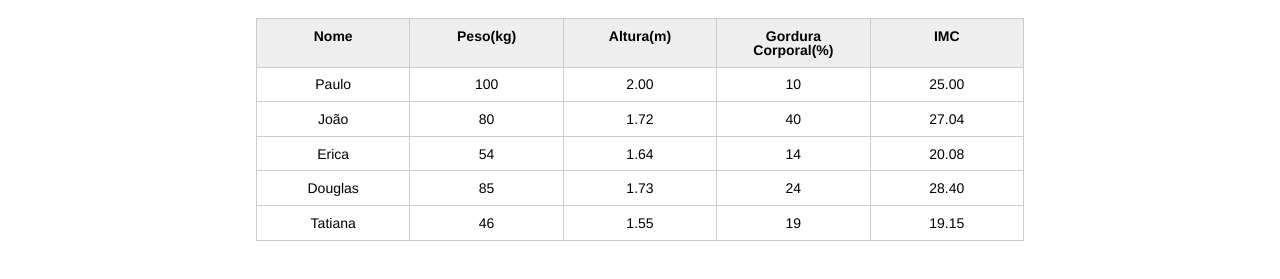
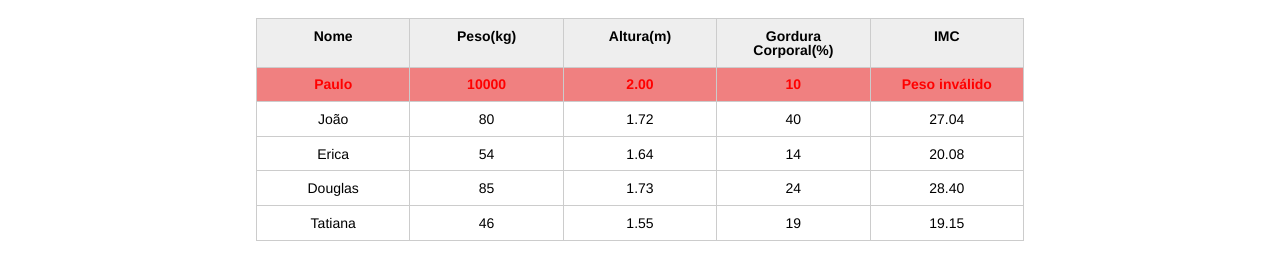
Before and after one commit to AndersonNascimentoAFSN/JavaScriptAlura, a plain HTML site: page JavaScriptProgramandoWeb/src/index.html in a window 1280 px wide. Shown: the part 123-402 px from the top of the page. Drawn offline with Linux system fonts and the light colour scheme.

Commit message:
exercises JavaScript

```diff
--- a/JavaScriptProgramandoWeb/src/css/index.css
+++ b/JavaScriptProgramandoWeb/src/css/index.css
@@ -132,3 +132,9 @@ button[disabled=disabled], button:disabled {
 .campo-invalido{
 	border: 1px solid red;
 }
+
+.patient__invalid {
+	color: red;
+	font-weight: bold;
+	background-Color: lightcoral;
+}
--- a/JavaScriptProgramandoWeb/src/index.html
+++ b/JavaScriptProgramandoWeb/src/index.html
@@ -6,7 +6,6 @@
 		<link rel="icon" href="favicon.ico" type="image/x-icon">
 		<link rel="stylesheet" type="text/css" href="css/reset.css">
 		<link rel="stylesheet" type="text/css" href="css/index.css">
-
 	</head>
 	<body>
 
@@ -31,7 +30,7 @@
 					<tbody id="tabela-pacientes">
 						<tr class="paciente" >
 							<td class="info-nome">Paulo</td>
-							<td class="info-peso">100</td>
+							<td class="info-peso">10000</td>
 							<td class="info-altura">2.00</td>
 							<td class="info-gordura">10</td>
 							<td class="info-imc">0</td>
--- a/JavaScriptProgramandoWeb/src/js/main.js
+++ b/JavaScriptProgramandoWeb/src/js/main.js
@@ -2,24 +2,37 @@ const title = document.querySelector('.title');
 title.textContent = 'Aparecida Nutricionista';
 
 
+function validationWeightAndHeight(weight, height) {
+    if(weight <= 0 || weight >= 1000) return { message: 'Peso inválido' };
+    if(height <= 0 || height >= 1000) return { message: 'Altura inválida' };
+    return true;
+}
+
 const patients = document.querySelectorAll('.paciente');
-
 patients.forEach((patient) => {
     const weightElement = patient.querySelector('.info-peso');
     const heightElement = patient.querySelector('.info-altura');
     const imcElement = patient.querySelector('.info-imc');
 
-    const imc = weightElement.textContent
-        / (heightElement.textContent ** 2);
+    const weight = weightElement.textContent;
+    const height = heightElement.textContent;
 
+    const validation = validationWeightAndHeight(weight, height);
+
+    if(validation.message) {
+        imcElement.textContent = validation.message;
+        // patient.style.cssText =
+        //     "color: red;\
+        //     font-weight: bold;\
+        //     background-Color: lightcoral";
+        patient.classList.add('patient__invalid');
+        return;
+    }
+
+    patient.classList.remove('patient__invalid');
+    const imc = weight / (height ** 2);
     imcElement.textContent = imc.toFixed(2);
 });
-
-
-
-
-
-
 
 function createElement(type, className = '', insertText = '') {
     const element = document.createElement(type);
```
